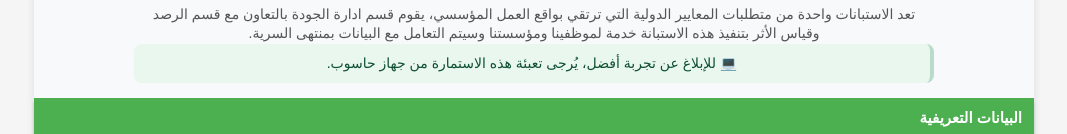
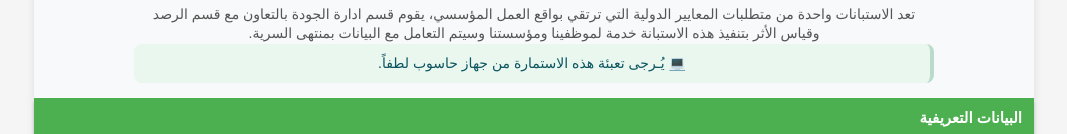
Before and after one commit to ahmedabdnoor-afk/employees-survey, a plain HTML site: page index.html in a window 1280 px wide. Shown: the part 150-284 px from the top of the page, without its empty margins (106-1173 px from the left). Drawn offline with nearby package versions, Linux system fonts and the light colour scheme.

Commit message:
Update index.html

```diff
--- a/index.html
+++ b/index.html
@@ -142,8 +142,8 @@
    <div class="header">
     <h1>استبانة قياس الرضا الوظيفي</h1>
     <p>تعد الاستبانات واحدة من متطلبات المعايير الدولية التي ترتقي بواقع العمل المؤسسي، يقوم قسم ادارة الجودة بالتعاون مع قسم الرصد وقياس الأثر بتنفيذ هذه الاستبانة خدمة لموظفينا ومؤسستنا وسيتم التعامل مع البيانات بمنتهى السرية.</p>
-    <p class="no-print" style="background-color: #e9f7ef; color: #0f5132; padding: 10px; border-radius: 8px; border-right: 4px solid #badbcc;">
-        💻 للإبلاغ عن تجربة أفضل، يُرجى تعبئة هذه الاستمارة من جهاز حاسوب.
+    <p class="no-print" style="background-color: #e9f7ef; color: #0c5460; padding: 10px; border-radius: 8px; border-right: 4px solid #badbcc;">
+        💻 يُـرجى تعبئة هذه الاستمارة من جهاز حاسوب لطفاً.
     </p>
 </div>
 
```
